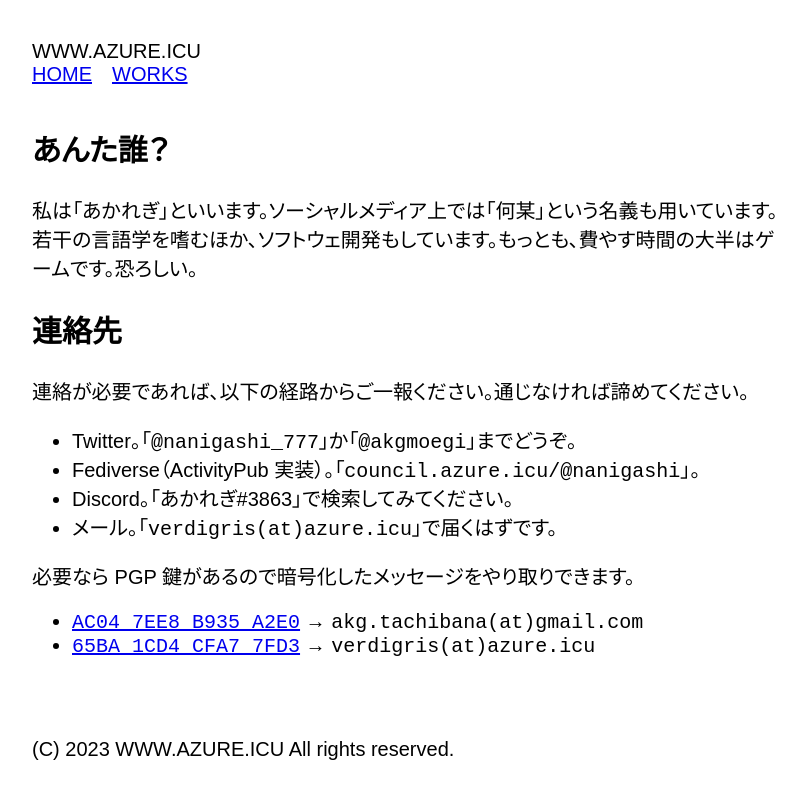
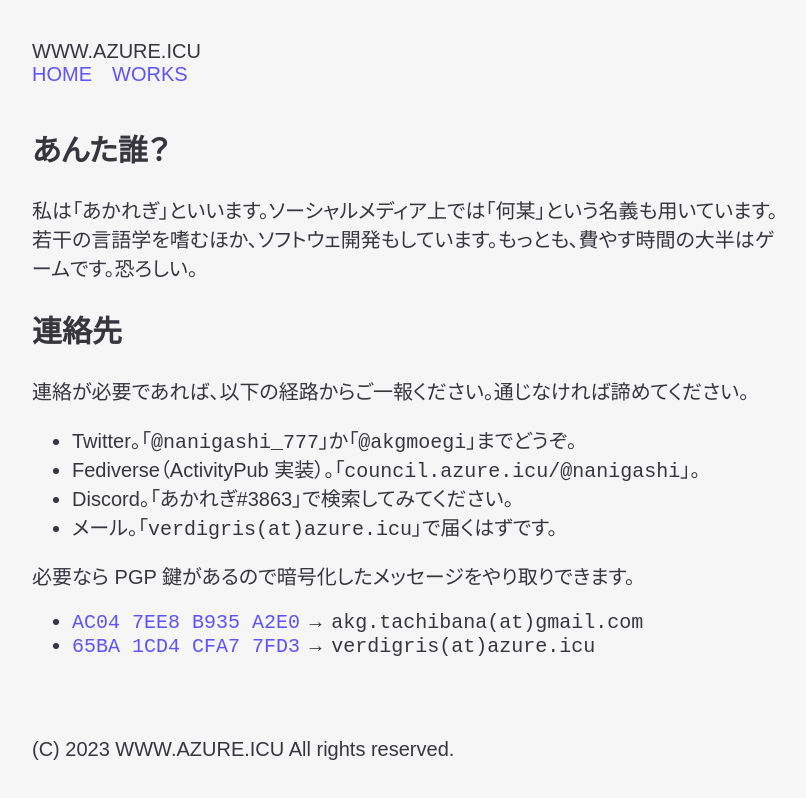
Before and after one commit to akaregi/azure3, a Next.js app: page / in a window 1280 px wide. Shown: the top 798 px of the page, without its empty margins (232-1038 px from the left). Built offline with nearby package versions, Linux system fonts and the light colour scheme.

Commit message:
change: style
Signed-off-by: akaregi <verdigris@azure.icu>

```diff
--- a/src/styles/globals.css
+++ b/src/styles/globals.css
@@ -1,6 +1,19 @@
 :root {
-  --background: #fff;
-  --foreground: #000;
+  --background: #f6f6f6;
+  --foreground: #38363d;
+  --link: #5f53ff;
+}
+
+@media (prefers-color-scheme: dark) {
+  :root {
+    --background: #171619;
+    --foreground: #f1f1f1;
+    --link: #6fc9e9;
+  }
+
+  html {
+    color-scheme: dark;
+  }
 }
 
 html {
@@ -13,15 +26,16 @@ html {
   margin: 0 auto;
 
   overflow-y: scroll;
+
+  background-color: var(--background);
+  color: var(--foreground);
 }
 
-@media (prefers-color-scheme: dark) {
-  :root {
-    --background: #000;
-    --foreground: #fff;
-  }
+a {
+  color: var(--link);
+  text-decoration: none;
+}
 
-  html {
-    color-scheme: dark;
-  }
+a:hover {
+  text-decoration: underline;
 }
```
